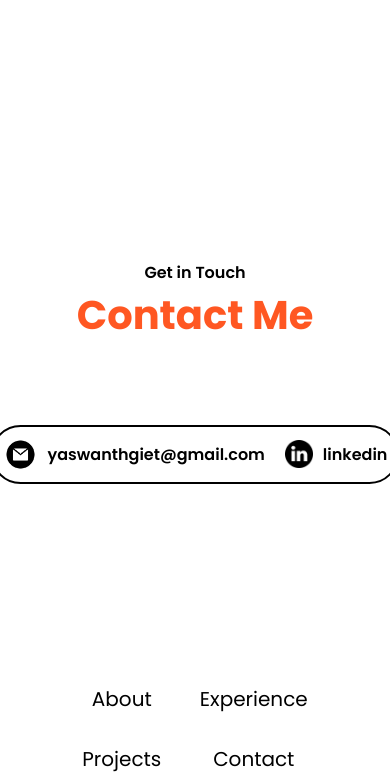
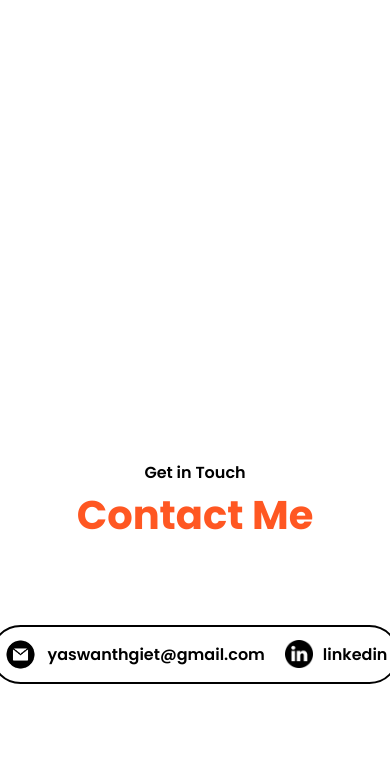
Before and after one commit to yaswanthgitcode/my-fortfiolo, a plain HTML site: page index.html in a window 390 px wide. Shown: the part 5533-6310 px from the top of the page. Drawn offline with Linux system fonts and the light colour scheme.

Commit message:
Update sec5.css

```diff
--- a/sec5.css
+++ b/sec5.css
@@ -66,7 +66,7 @@
 }
 @media(max-width:1024px) {
     .sec5{
-        margin-top: 600px;
+        margin-top: 800px;
         padding-top: 200px;
     }
 
```
